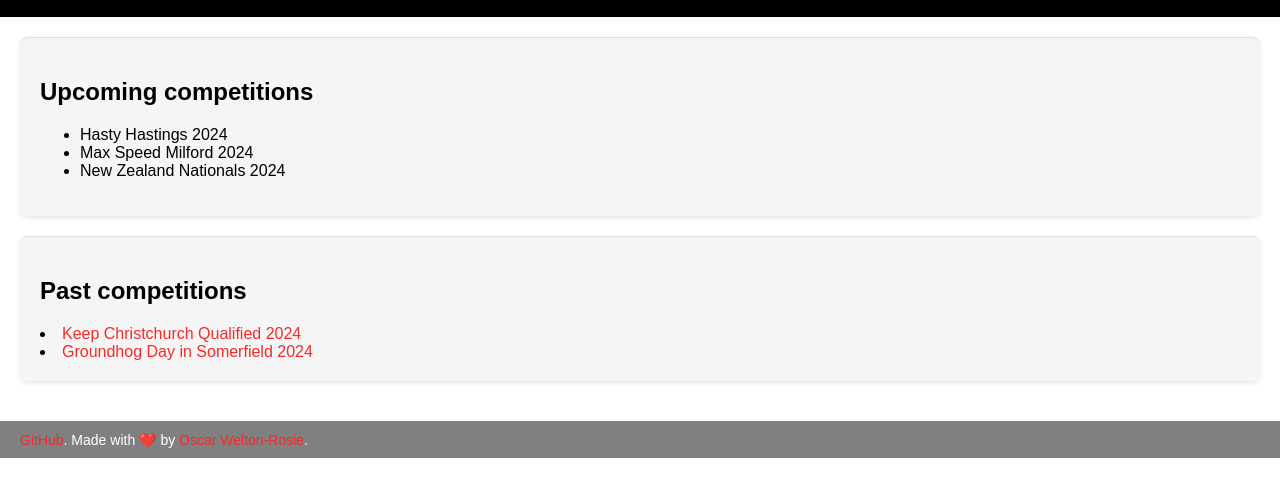
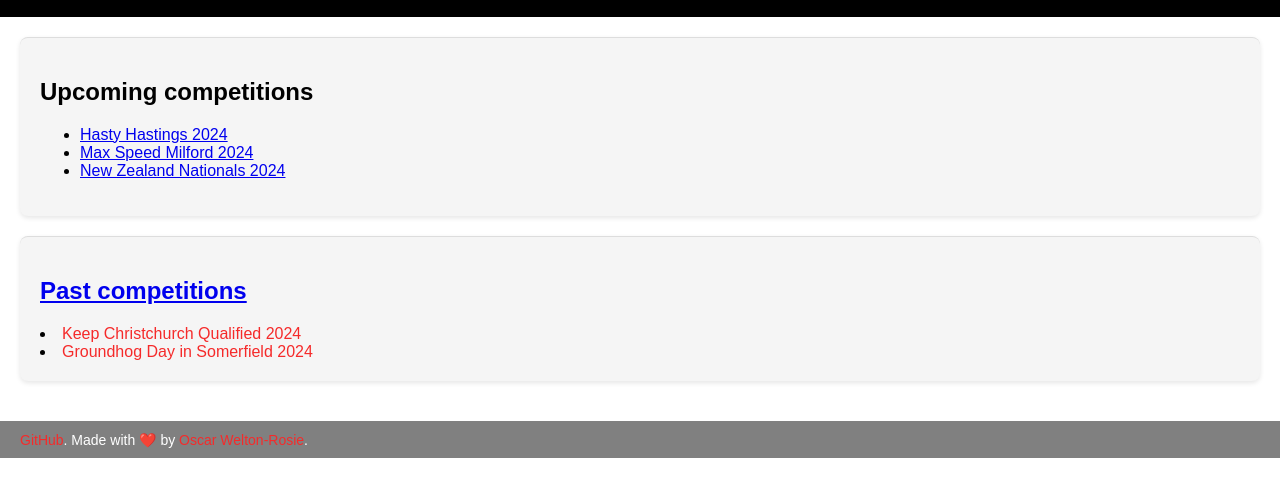
Before and after one commit to OWelton-Rosie/prospective-SNZ-website, a plain HTML site: page competitions.html in a window 1280 px wide. Shown: the part 103-600 px from the top of the page. Drawn offline with Linux system fonts and the light colour scheme.

Commit message:
Update competitions.html

```diff
--- a/competitions.html
+++ b/competitions.html
@@ -152,9 +152,9 @@ body {
 <section class="upcoming-section">
   <h2>Upcoming competitions</h2>
   <ul>
-    <li>Hasty Hastings 2024</li>
-    <li>Max Speed Milford 2024</li>
-    <li>New Zealand Nationals 2024</li>
+    <li><a href="https://www.worldcubeassociation.org/competitions/HastyHastings2024" target="_blank">Hasty Hastings 2024</a></li>
+    <li><a href="https://www.worldcubeassociation.org/competitions/KeepChristchurchQualified2024" target="_blank">Max Speed Milford 2024</a></li>
+    <li><a href="https://www.worldcubeassociation.org/competitions/NewZealandNationals2024" target="_blank">New Zealand Nationals 2024</li>
   </ul>
 </section>
     <section class="past-section">
```
